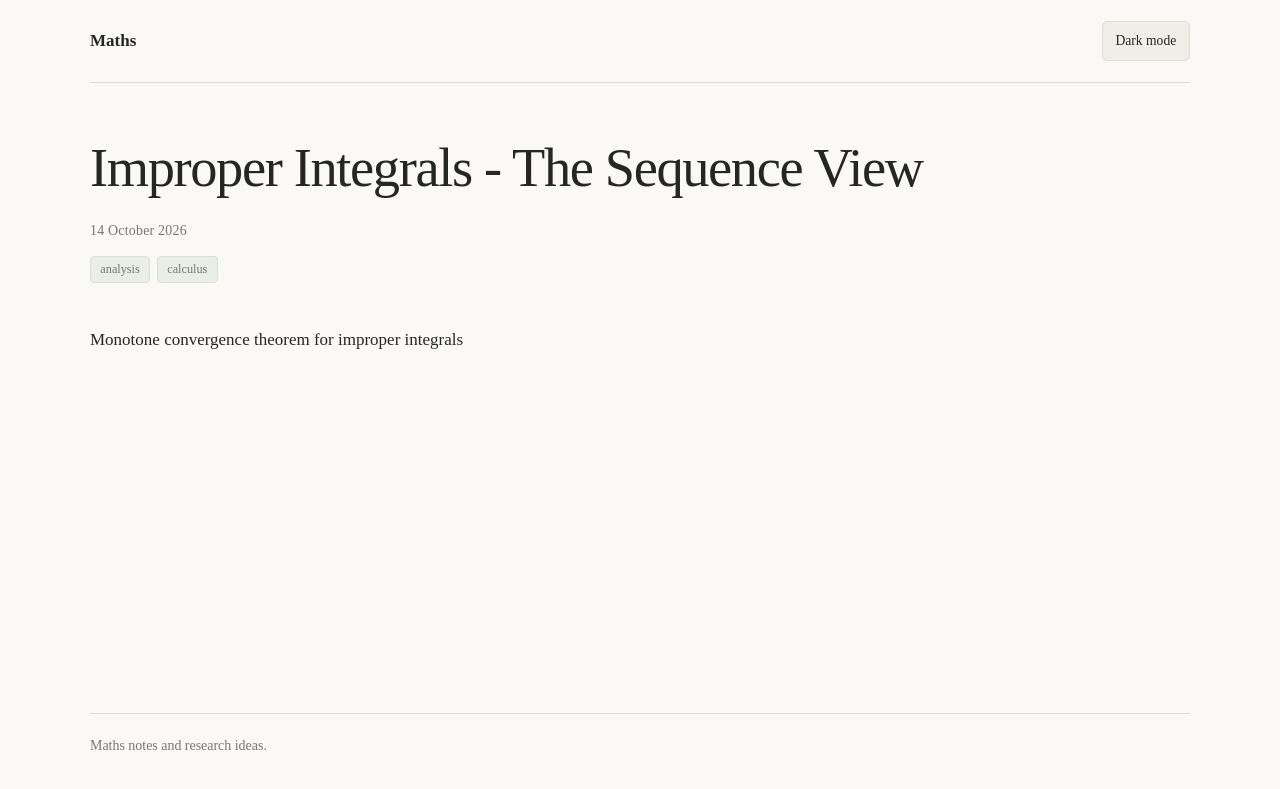
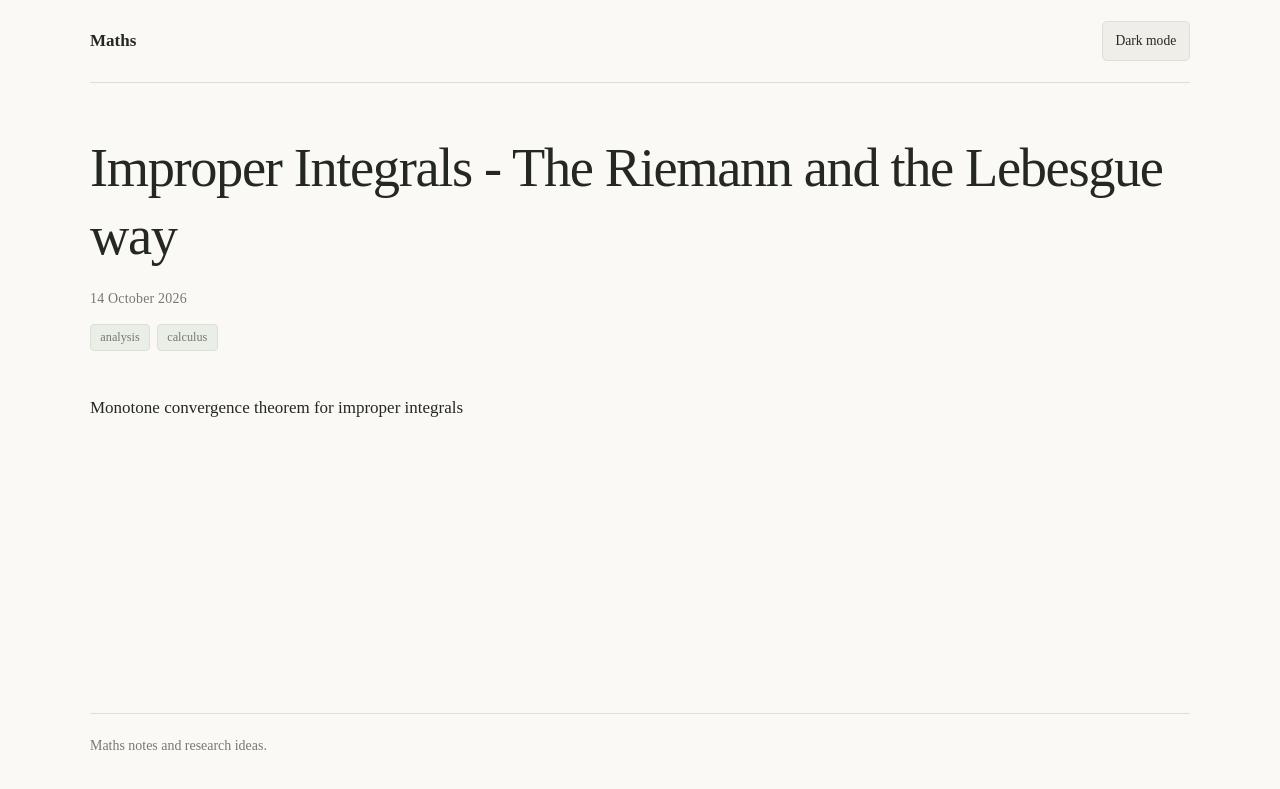
Before and after one commit to uselesstechjunks/maths, a Jekyll site: the page built from _posts/2026-10-25-improper-integrals-sequence.md, in a window 1280 px wide. Shown: the top 789 px of the page. Built offline with Jekyll 4.4.1, drawn with Linux system fonts in a browser that asks for light colours; some web fonts are replaced; a script that is not in the unit is left out.

Commit message:
Update 2026-10-25-improper-integrals-sequence.md

```diff
--- a/_posts/2026-10-25-improper-integrals-sequence.md
+++ b/_posts/2026-10-25-improper-integrals-sequence.md
@@ -1,6 +1,6 @@
 ---
 layout: post
-title: "Improper Integrals - The Sequence View"
+title: "Improper Integrals - The Riemann and the Lebesgue way"
 date: 2026-10-14
 slug: improper-integrals-sequence
 tags:
```
